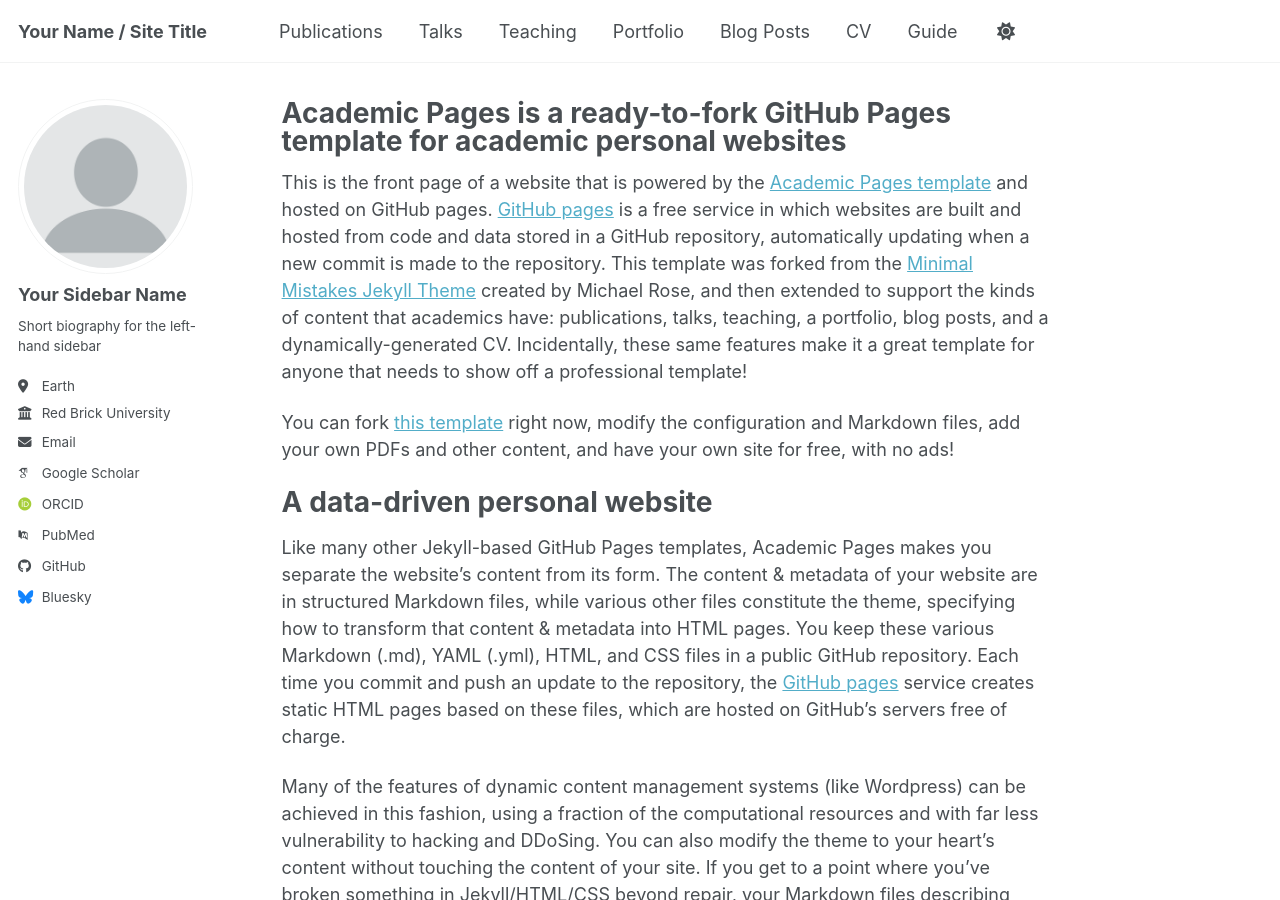
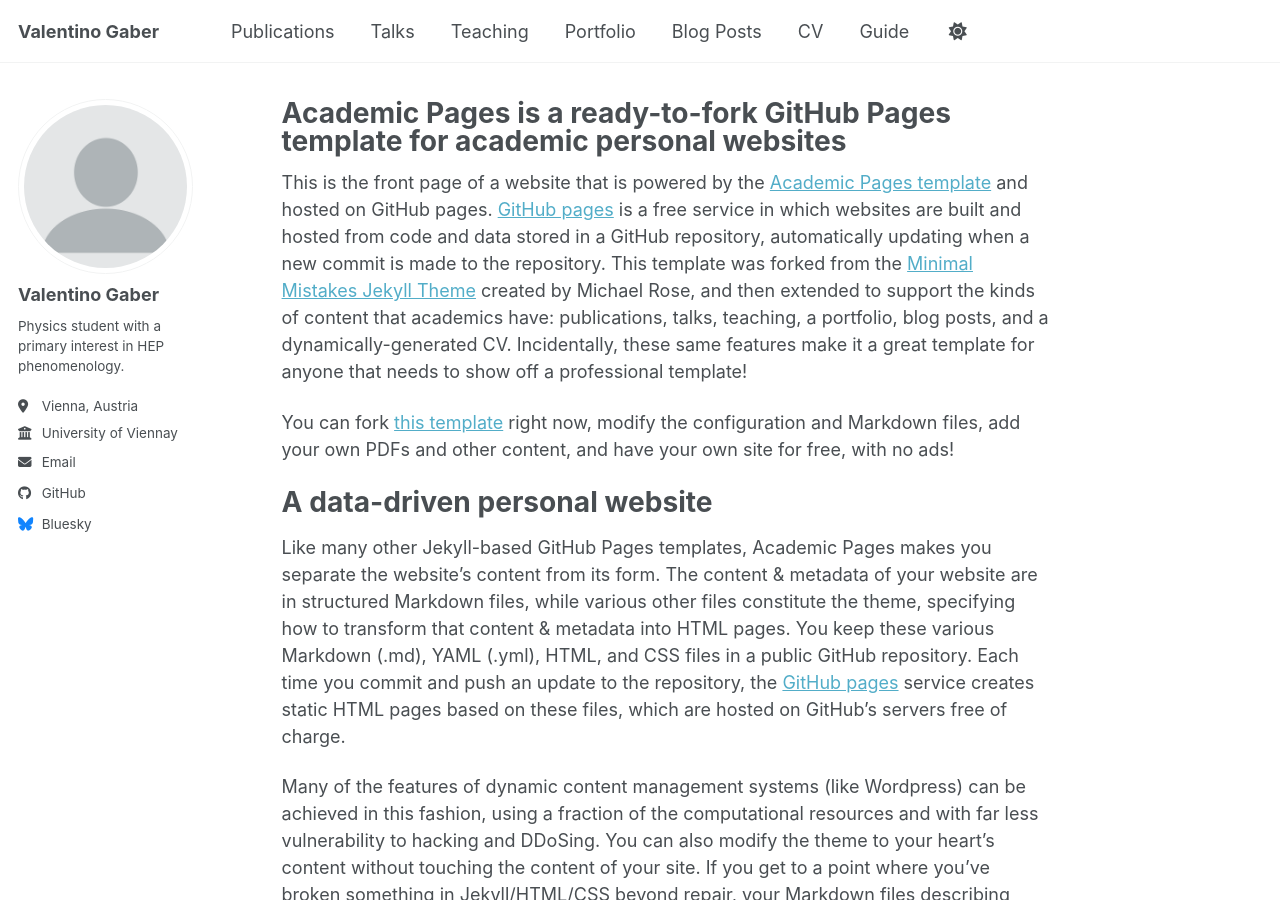
Before and after one commit to ValentinoGaber/valentinogaber.github.io, a Jekyll site: the page built from _pages/about.md, in a window 1280 px wide and 900 px high. Built offline with Jekyll 4.4.1, drawn with Linux system fonts in a browser that asks for light colours; some web fonts are replaced; a script bundle is joined from its source files by our own code; library files that are not in the unit come from our copies.

Commit message:
Update _config.yml

```diff
--- a/_config.yml
+++ b/_config.yml
@@ -9,7 +9,7 @@
 # Basic Site Settings
 locale                   : "en-US"
 site_theme               : "default" # Currently available options are "default", "air"
-title                    : "Your Name / Site Title"
+title                    : "Valentino Gaber"
 title_separator          : "-"
 name                     : &name "Valentino Gaber"
 description              : &description "Your Name's academic portfolio"   # Update this with a general description of your site, this is the default if not overridden by a page
@@ -24,26 +24,25 @@ repository               : "ValentinoGaber/valentinogaber.github.io"
 author:
   # Biographic information
   avatar           : "profile.png"
-  name             : "Your Sidebar Name"
-  pronouns         : # example: "she/her"
-  bio              : "Short biography for the left-hand sidebar"
-  location         : "Earth"
-  employer         : "Red Brick University"
+  name             : "Valentino Gaber"
+  bio              : "Physics student with a primary interest in HEP phenomenology."
+  location         : "Vienna, Austria"
+  employer         : "University of Viennay"
   uri              : # URL
-  email            : "none@example.org"
+  email            : "valentino2006@me.com"
 
   # Academic websites
   academia         : # URL
   arxiv            : # URL - Update with the correct link to your profile
-  googlescholar    : "https://scholar.google.com/citations?user=PS_CX0AAAAAJ"
+  #googlescholar    : "https://scholar.google.com/citations?user=PS_CX0AAAAAJ"
   inspire-hep      : # URL
   impactstory      : # URL
-  orcid            : "https://orcid.org/yourorcidurl"
+  #orcid            : "https://orcid.org/yourorcidurl"
   semantic         : # URL
   ssrn             : # URL
-  pubmed           : "https://www.ncbi.nlm.nih.gov/pubmed/?term=john+snow"
-  researchgate     : # URL
-  scopus           : # URL
+  #pubmed           : "https://www.ncbi.nlm.nih.gov/pubmed/?term=john+snow"
+  #researchgate     : # URL
+  #scopus           : # URL
   zotero           : # URL
 
 
```
